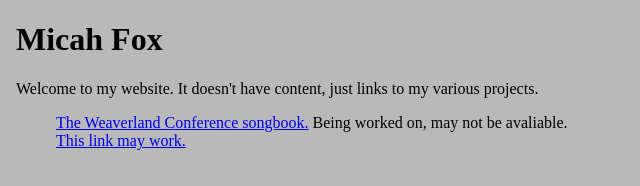
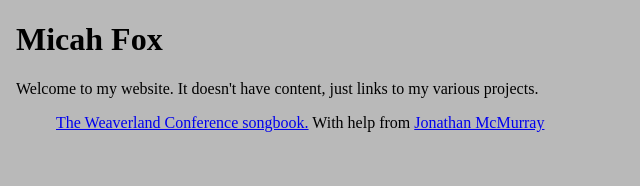
Before and after one commit to randomfox/randomfox.github.io, a plain HTML site: page index.html in a window 1280 px wide. Shown: the whole page, without its empty margins (0-640 px from the left). Drawn offline with Linux system fonts and the light colour scheme.

Commit message:
Update index.html

```diff
--- a/index.html
+++ b/index.html
@@ -19,8 +19,7 @@
     Welcome to my website. It doesn't have content, just links to my various projects.
   </p>
   <ul>
-    <li><a href="randomfox.github.io/church-songbook">The Weaverland Conference songbook.</a> Being worked on, may not be avaliable.<br>
-    <a href="songbook.micahfox.dev">This link may work.</a></li>
+    <li><a href="songbook.micahfox.dev">The Weaverland Conference songbook.</a> With help from <a href="github.com/Jonathannathaokey">Jonathan McMurray</a></li>
   </ul>
 </body>
 </html>
```
